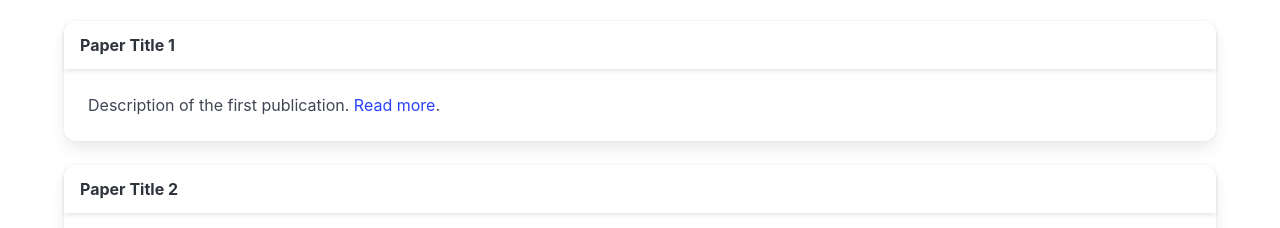
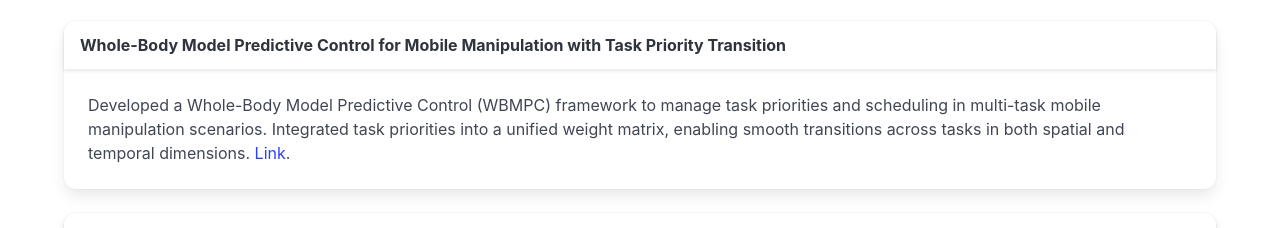
Before and after one commit to gcfy63821/crqhomepage, a plain HTML site: page index.html in a window 1280 px wide. Shown: the part 565-793 px from the top of the page. Drawn offline with nearby package versions, Linux system fonts and the light colour scheme.

Commit message:
change detail

```diff
--- a/index.html
+++ b/index.html
@@ -54,11 +54,15 @@
       <div class="publication">
         <div class="card">
           <header class="card-header">
-            <p class="card-header-title">Paper Title 1</p>
+            <p class="card-header-title">Whole-Body Model Predictive Control for Mobile Manipulation with Task Priority Transition</p>
           </header>
           <div class="card-content">
             <div class="content">
-              Description of the first publication. <a href="https://doi.org/yourpaperlink" target="_blank">Read more</a>.
+              Developed a Whole-Body Model Predictive Control (WBMPC) framework to manage task
+              priorities and scheduling in multi-task mobile manipulation scenarios. Integrated task priorities
+              into a unified weight matrix, enabling smooth transitions across tasks in both spatial and temporal
+               dimensions.
+               <a href="https://yushiws.github.io/wbmpc/" target="_blank">Link</a>.
             </div>
           </div>
         </div>
```
